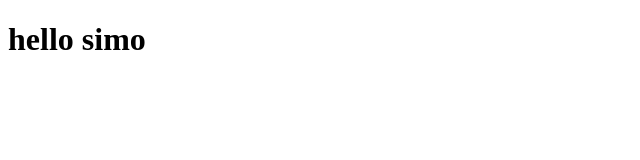
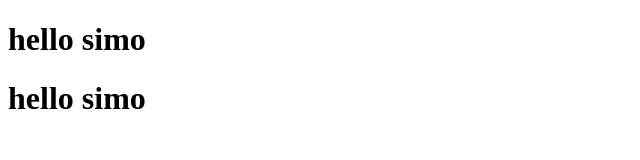
Before and after one commit to moahmmed-el-khaiari/tpgit2, a plain HTML site: page index.html in a window 1280 px wide. Shown: the whole page, without its empty margins (0-640 px from the left). Drawn offline with Linux system fonts and the light colour scheme.

Commit message:
work_yaml_cc

```diff
--- a/index.html
+++ b/index.html
@@ -6,6 +6,7 @@
     <title>Document</title>
 </head>
 <body>
-    <h1>hello simo</h1
+    <h1>hello simo</h1>
+    <h1>hello simo</h1>
 </body>
 </html>
```
Also changed, not shown: 1 other file.
